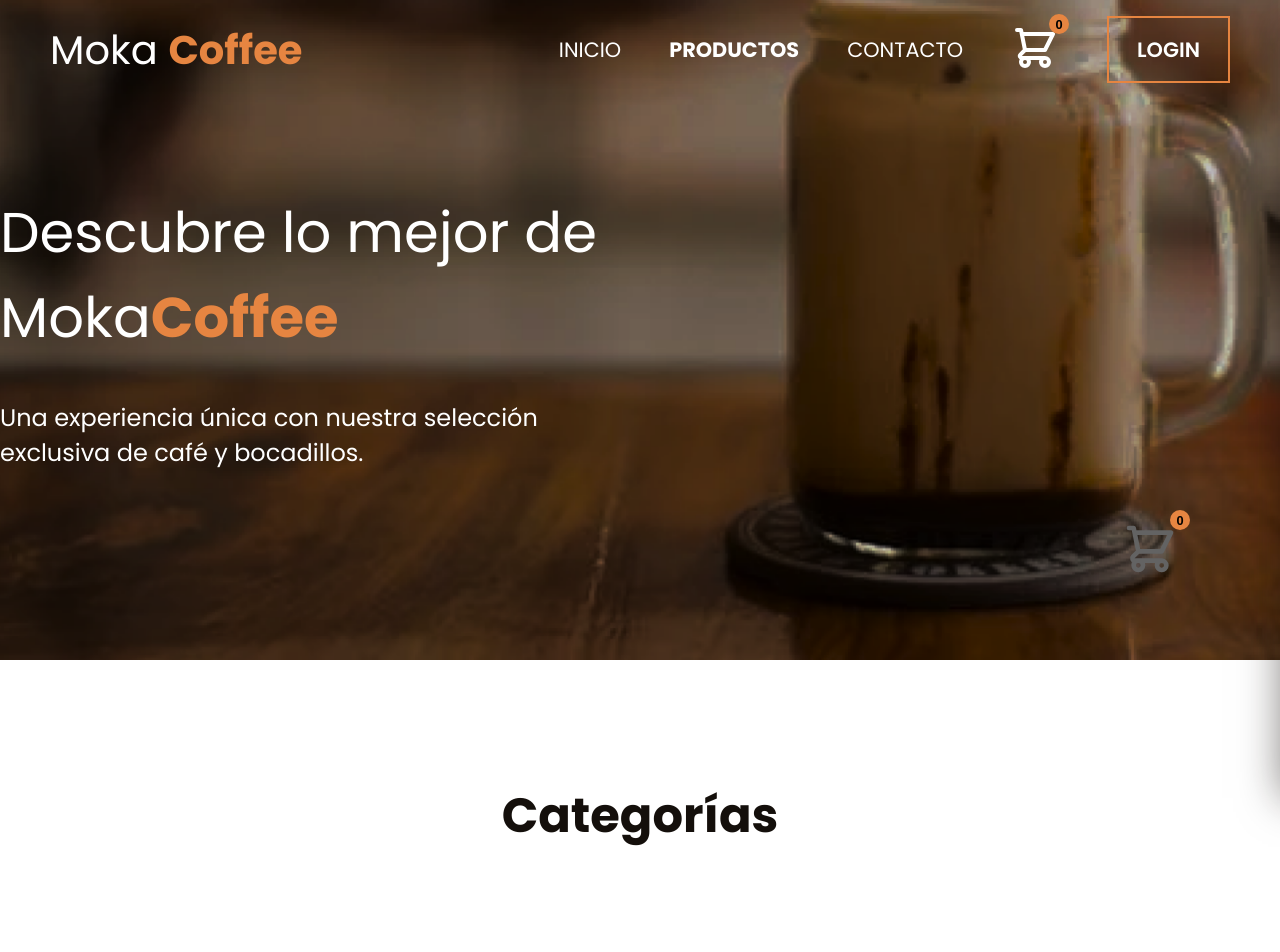
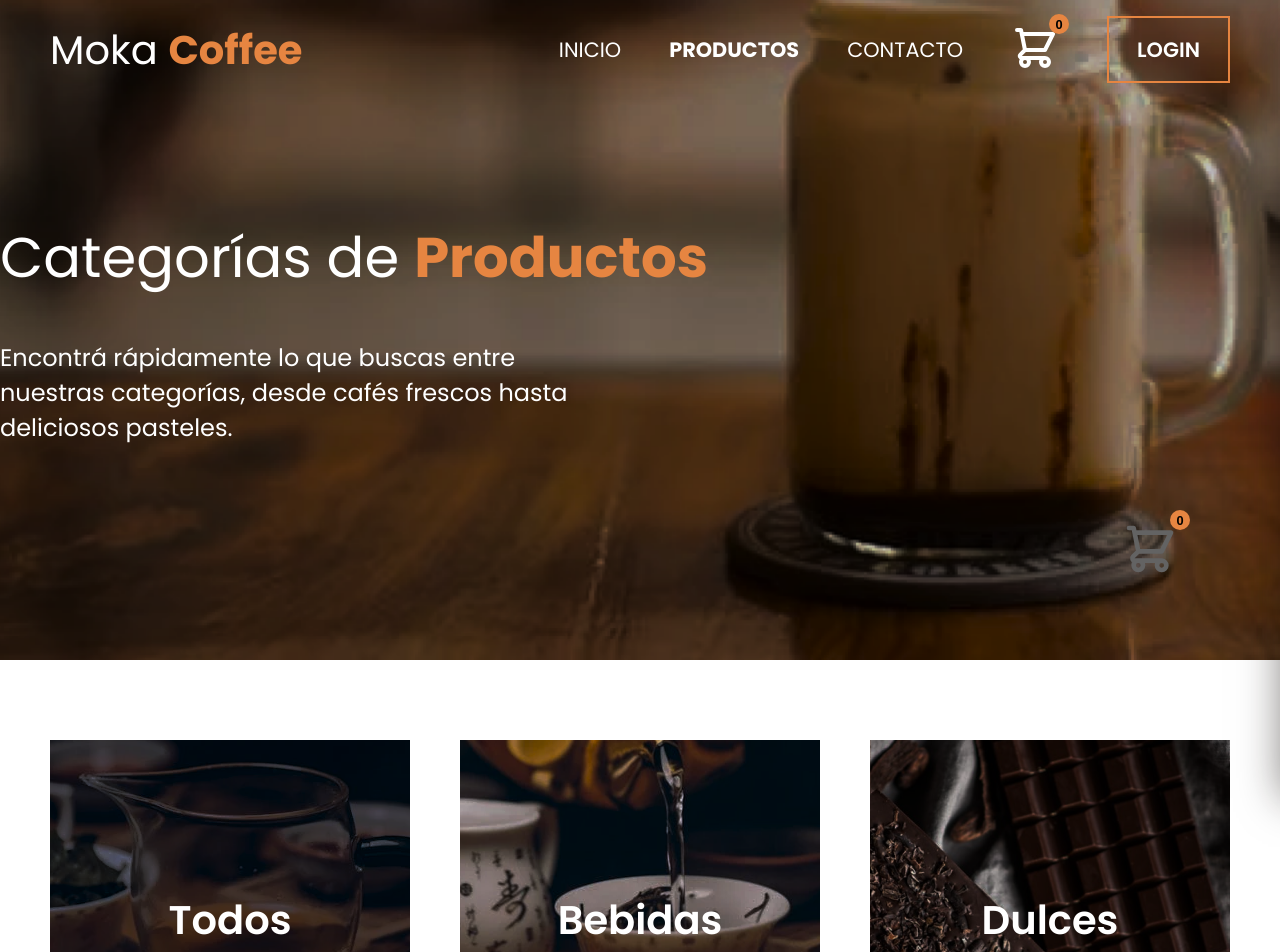
Before and after one commit to TomasSorgetti/landing-bss, a React (Vite) app: page /categorias in a window 1280 px wide. Shown: the top 952 px of the page. Built offline with nearby package versions, Linux system fonts and the light colour scheme.

Commit message:
categories page title updated

```diff
--- a/src/pages/categories/Categories.jsx
+++ b/src/pages/categories/Categories.jsx
@@ -36,12 +36,10 @@ class Categories extends Component {
             <main className={styles.categories_cont}>
                 <section className={styles.hero_banner}>
                     <div className={styles.wrapper}>
-                        <h1>Descubre lo mejor de Moka
-                            <span>Coffee</span></h1>
-                        <p>Una experiencia única con nuestra selección exclusiva de café y bocadillos.</p>
+                        <h1>Categorías de <span>Productos</span></h1>
+                        <p>Encontrá rápidamente lo que buscas entre nuestras categorías, desde cafés frescos hasta deliciosos pasteles.</p>
                     </div>
                 </section>
-                <h2>Categorías</h2>
                 <ul>
                     {this.state.loading
                         ?
--- a/src/pages/categories/Categories.module.css
+++ b/src/pages/categories/Categories.module.css
@@ -48,6 +48,7 @@
     max-width: 1180px;
     width: 100%;
     margin: 0 auto;
+    margin-top: 80px;
     list-style: none;
     margin-bottom: 100px;
 }
```
